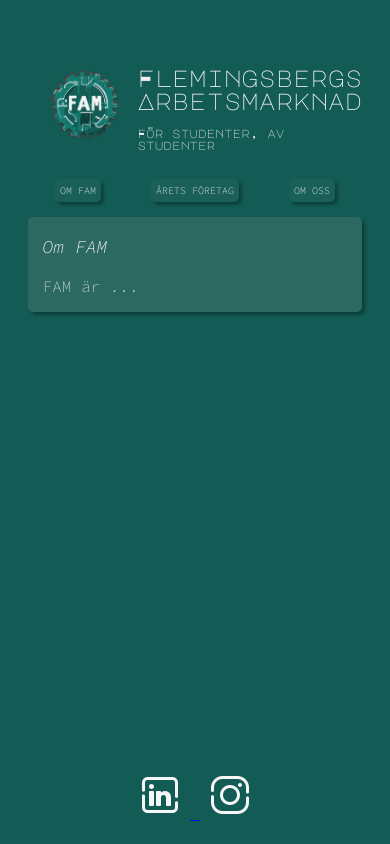
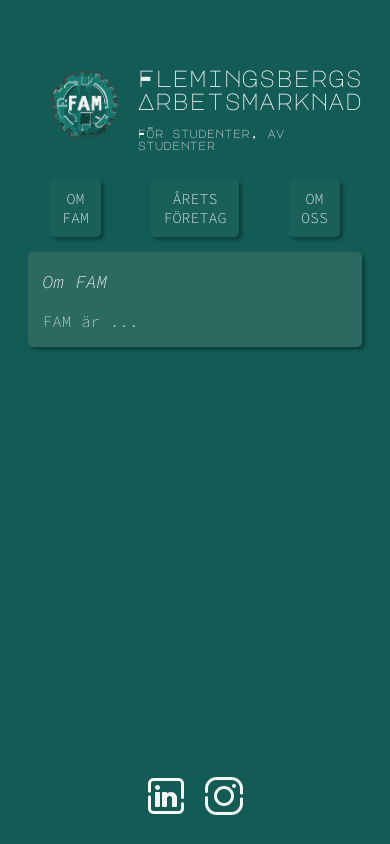
Before and after one commit to Isf-FAM/FAM-Web, a plain HTML site: page index.html in a window 390 px wide. Drawn offline with Linux system fonts and the light colour scheme.

Commit message:
Bug fixing (social icons, fam image) and responsiveness

```diff
--- a/index.html
+++ b/index.html
@@ -60,17 +60,9 @@
         </div>
         <footer>
             <div class="socials">
-                <a href="https://www.linkedin.com/company/flemingsbergs-arbetsmarknadsdag/">
-                    <button class="link-buttons" style="background-color: transparent; border: none">
-                        <img src="resources/images/icons8-linkedin-48.png" alt="LinkedIn-Icon" class="linkedin-icon">
-                    </button>
-                </a>
+                <a href="https://www.linkedin.com/company/flemingsbergs-arbetsmarknadsdag/"><img src="resources/images/icons8-linkedin-48.png" alt="LinkedIn-Icon" class="linkedin-icon"></a>
 
-                <a href="https://www.instagram.com/isf_fam/">
-                    <button class="link-buttons" style="background-color: transparent; border: none">
-                        <img src="resources/images/icons8-instagram-48.png" alt="Instagram-Icon" class="instagram-icon">
-                    </button>
-                </a>
+                <a href="https://www.instagram.com/isf_fam/"><img src="resources/images/icons8-instagram-48.png" alt="Instagram-Icon" class="instagram-icon"></a>
             </div>
         </footer>
         <script src="./resources/js/script.js"></script>
--- a/resources/css/style.css
+++ b/resources/css/style.css
@@ -121,15 +121,14 @@
     align-self: center;
 }
 
-.socials link-buttons {
+.socials > img {
     cursor: pointer;
 }
 
 #FAM_group_photo {
     width: 600px;
-    height: 400px;
     border-radius:5px;
-    padding-bottom: 10px;
+    margin-bottom: 10px;
 }
 
 @media screen and (max-width: 600px) {
@@ -157,9 +156,8 @@
         font-size: 15px;
     }
 
-    .toggle-buttons {
-        padding: 5px;
-        font-size: 10px;
+    #FAM_group_photo {
+        width: 30vh;
     }
 
   }
--- a/resources/js/script.js
+++ b/resources/js/script.js
@@ -14,6 +14,7 @@
 }
 
 function hideandShow(index){
+    if(saveVal != paragraphs[index]){
         paragraphs[index].style.opacity = "0";
         paragraphs[index].style.display = "block";
         saveVal.style.display = "none";
@@ -22,3 +23,4 @@
             saveVal = paragraphs[index];
         });
     }
+}
```
Lines whose indentation alone changed are shown as unchanged.
